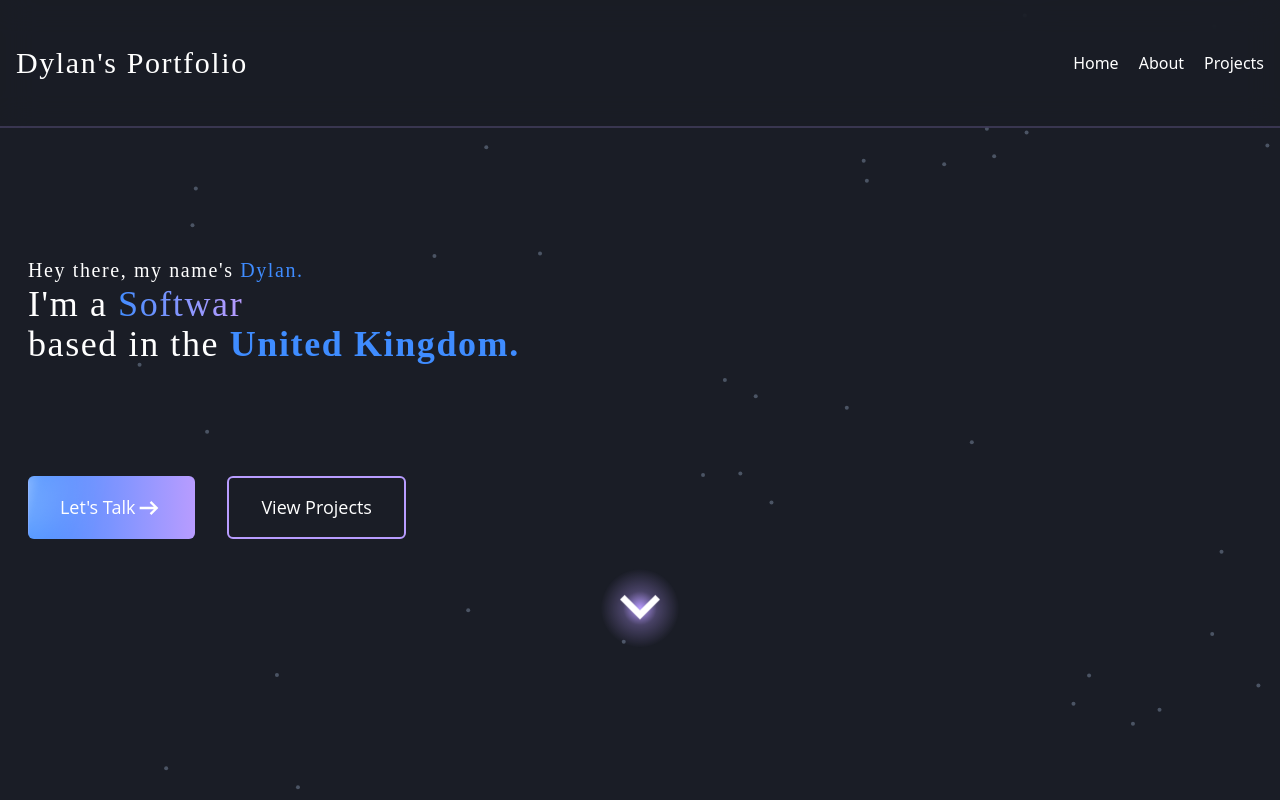
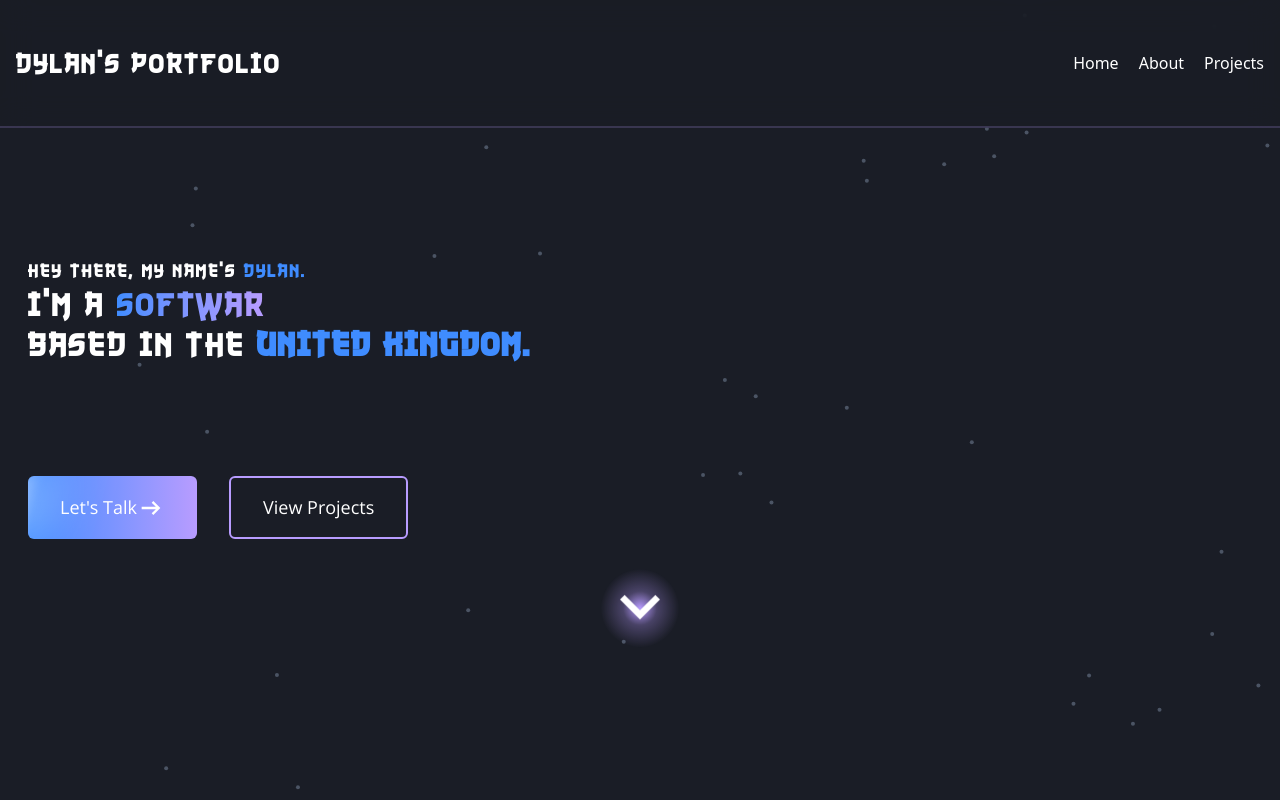
Before and after one commit to DylanBk/Portfolio-V6, a React (Vite) app: page / in a window 1280 px wide. Shown: the top 800 px of the page. Built offline with nearby package versions, Linux system fonts and the light colour scheme.

Commit message:
i really hope the fonts are fixed now

```diff
--- a/src/index.css
+++ b/src/index.css
@@ -65,12 +65,12 @@ html, body {
 
 @font-face {
   font-family: 'Nuku Nuku';
-  src: url('/src/assets/fonts/NukuNuku.ttf') format('ttf');
+  src: url('/fonts/NukuNuku.ttf') format('truetype');
 }
 
 @font-face {
   font-family: 'Open Sans';
-  src: url('/src/assets/fonts/OpenSans.ttf') format('ttf');
+  src: url('/fonts/OpenSans.ttf') format('truetype');
 }
 
 .font-nukunuku {
```
Also changed, not shown: public/fonts/NukuNuku.ttf (renamed from src/assets/fonts/NukuNuku.ttf), public/fonts/OpenSans.ttf (renamed from src/assets/fonts/OpenSans.ttf).
